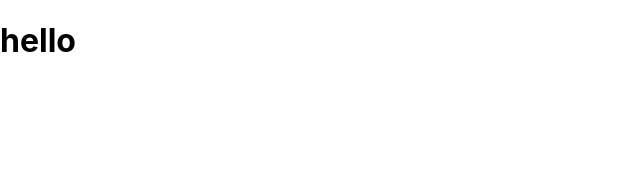
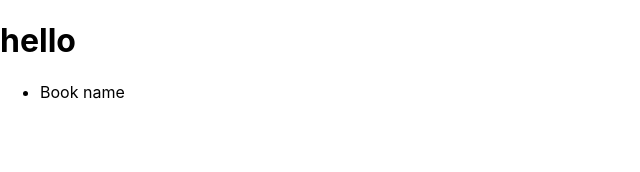
Before and after one commit to gaon000/practice-graphql, a JavaScript app in the folder client/: page / in a window 1280 px wide. Shown: the top 172 px of the page, without its empty margins (0-640 px from the left). Built offline with nearby package versions, Linux system fonts and the light colour scheme; the HTML template or start-up script is replaced by a standard one.

Commit message:
book list component

```diff
--- a/client/src/App.js
+++ b/client/src/App.js
@@ -1,7 +1,10 @@
+import BookList from "./components/BookList";
+
 function App() {
   return (
     <div id="main">
     <h1>hello</h1>
+    <BookList/>
     </div>
   );
 }
--- /dev/null
+++ b/client/src/components/BookList.js
@@ -0,0 +1,11 @@
+function BookList() {
+  return (
+    <div>
+      <ul id="book-list">
+        <li>Book name</li>
+      </ul>
+    </div>
+  );
+}
+
+export default BookList;
```
